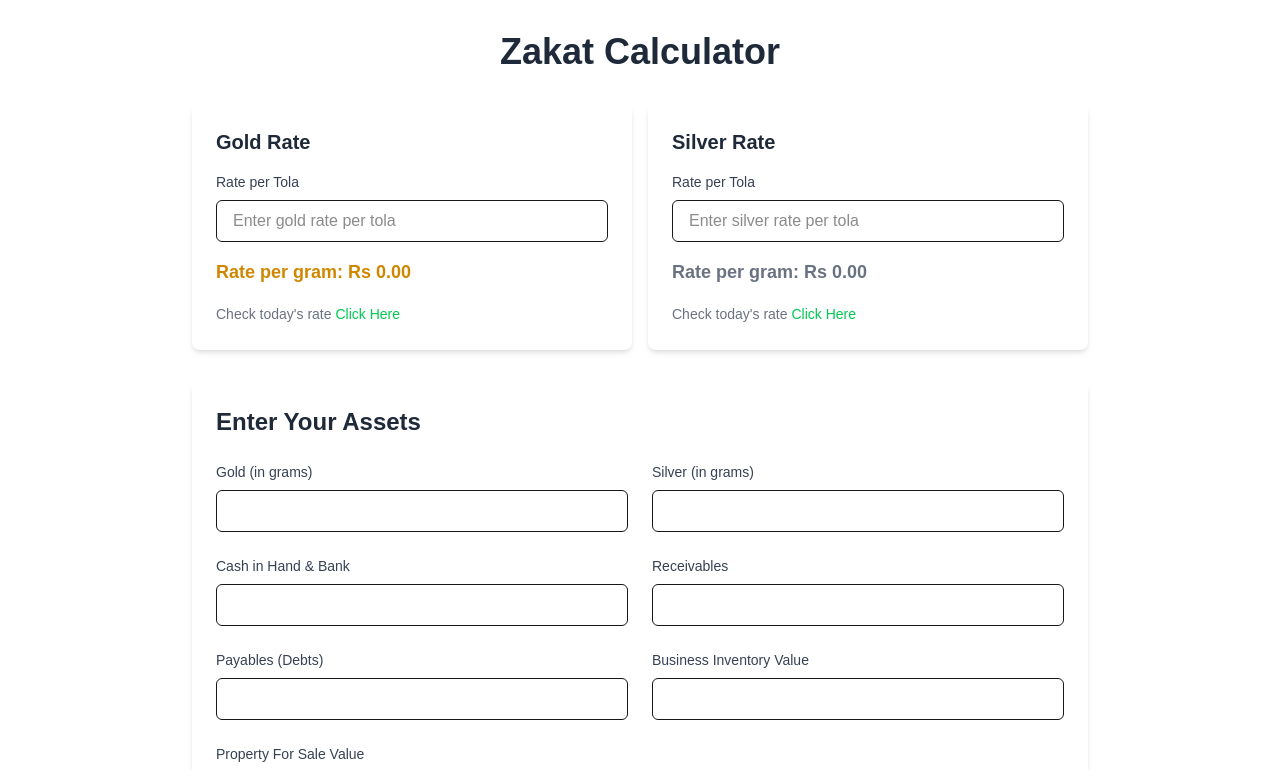
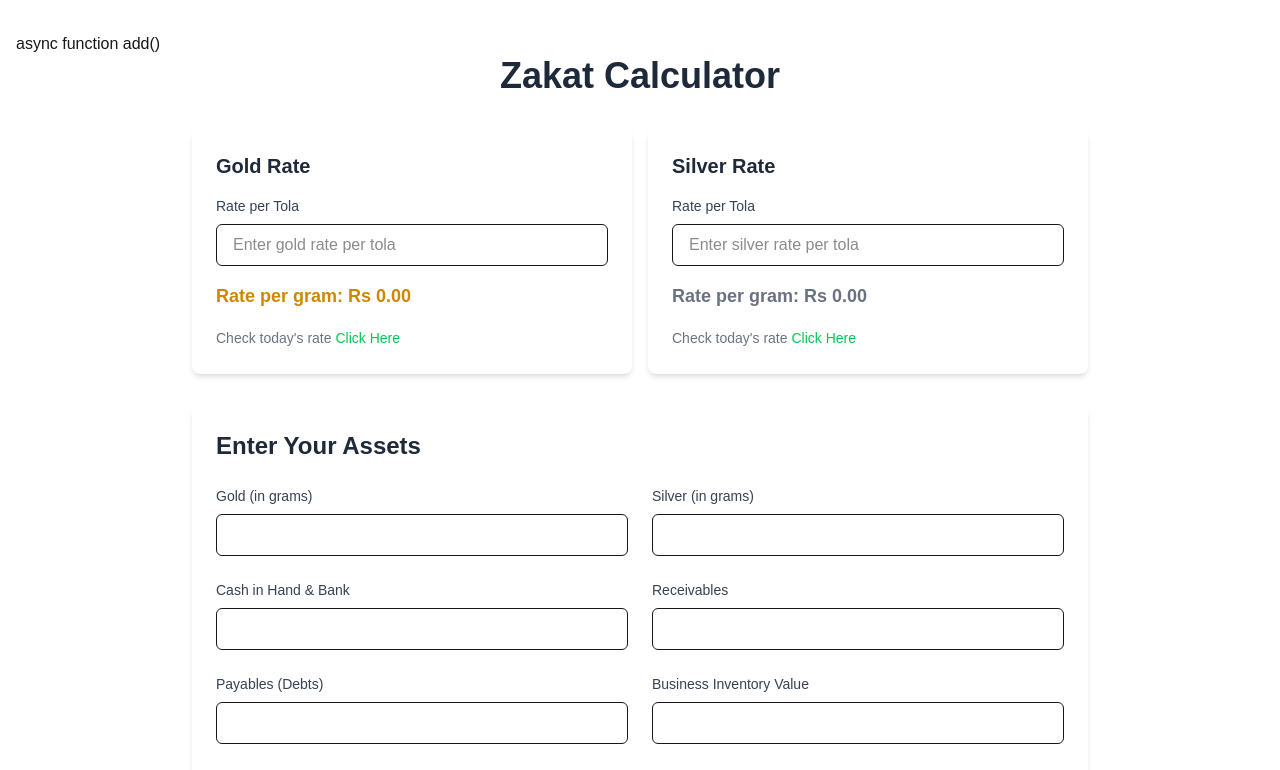
Before and after one commit to sabterrazaqadri/zakat-calculator, a Next.js app: page / in a window 1280 px wide. Shown: the top 770 px of the page. Built offline with nearby package versions, Linux system fonts and the light colour scheme.

Commit message:
Update page.tsxad

```diff
--- a/src/app/page.tsx
+++ b/src/app/page.tsx
@@ -3,6 +3,9 @@ import ZakatCalculator from './components/ZakatCalculator'
 export default function Home() {
   return (
     <main className="container mx-auto px-4 py-8">
+      async function add() {
+        <script type='text/javascript' src='//pl26109967.effectiveratecpm.com/45/54/af/4554afae580009c06b3ac05b7c7033d1.js'></script>
+      }
       <h1 className="text-4xl font-bold text-center mb-8 text-gray-800 dark:text-white">
         Zakat Calculator
       </h1>
```
